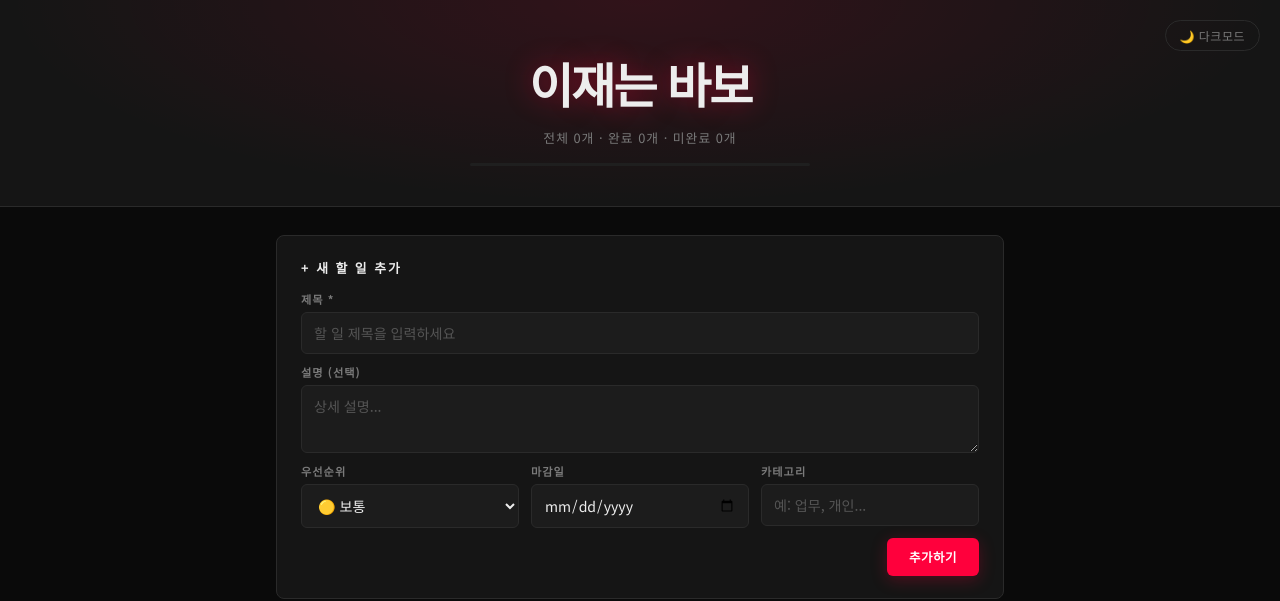
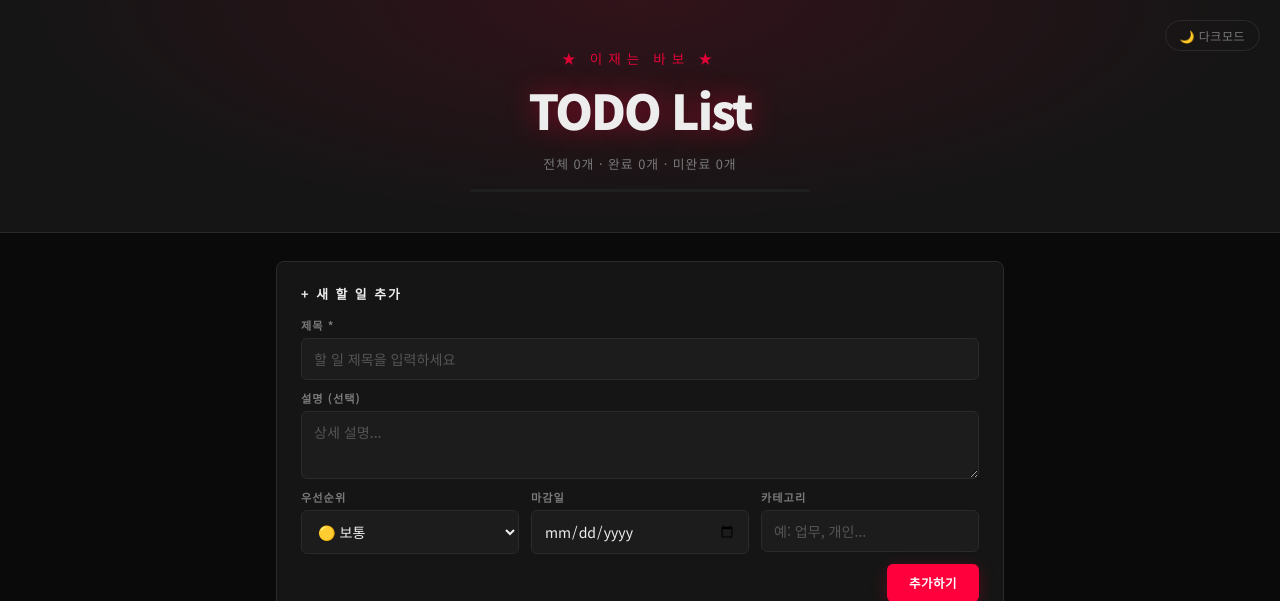
Before and after one commit to hywooga/FastApi-Todos, a FastAPI app: page / in a window 1280 px wide. Shown: the top 601 px of the page. Run offline with FastAPI, Linux system fonts and the light colour scheme; data that the repository does not hold is empty.

Commit message:
fix: 제목/부제목 변경

```diff
--- a/fastapi-app/templates/index.html
+++ b/fastapi-app/templates/index.html
@@ -57,6 +57,16 @@
             border-bottom: 1px solid var(--border);
             background-image:
                 radial-gradient(ellipse at top, rgba(255,0,60,0.12), transparent 70%);
+        }
+        .header-tagline {
+            font-family: 'Bebas Neue', 'Noto Sans KR', sans-serif;
+            font-size: 0.85rem;
+            font-weight: 500;
+            letter-spacing: 6px;
+            color: var(--primary);
+            text-transform: uppercase;
+            margin-bottom: 6px;
+            opacity: 0.85;
         }
         .header h1 {
             font-family: 'Noto Sans KR', sans-serif;
@@ -374,7 +384,8 @@
 
 <div class="header">
     <button class="dark-toggle" id="dark-toggle" onclick="toggleDark()">🌙 다크모드</button>
-    <h1>이재는 바보</h1>
+    <div class="header-tagline">★ 이재는 바보 ★</div>
+    <h1>TODO List</h1>
     <div class="stats" id="stats">불러오는 중...</div>
     <div class="progress-wrap">
         <div class="progress-bar" id="progress-bar" style="width:0%"></div>
```
